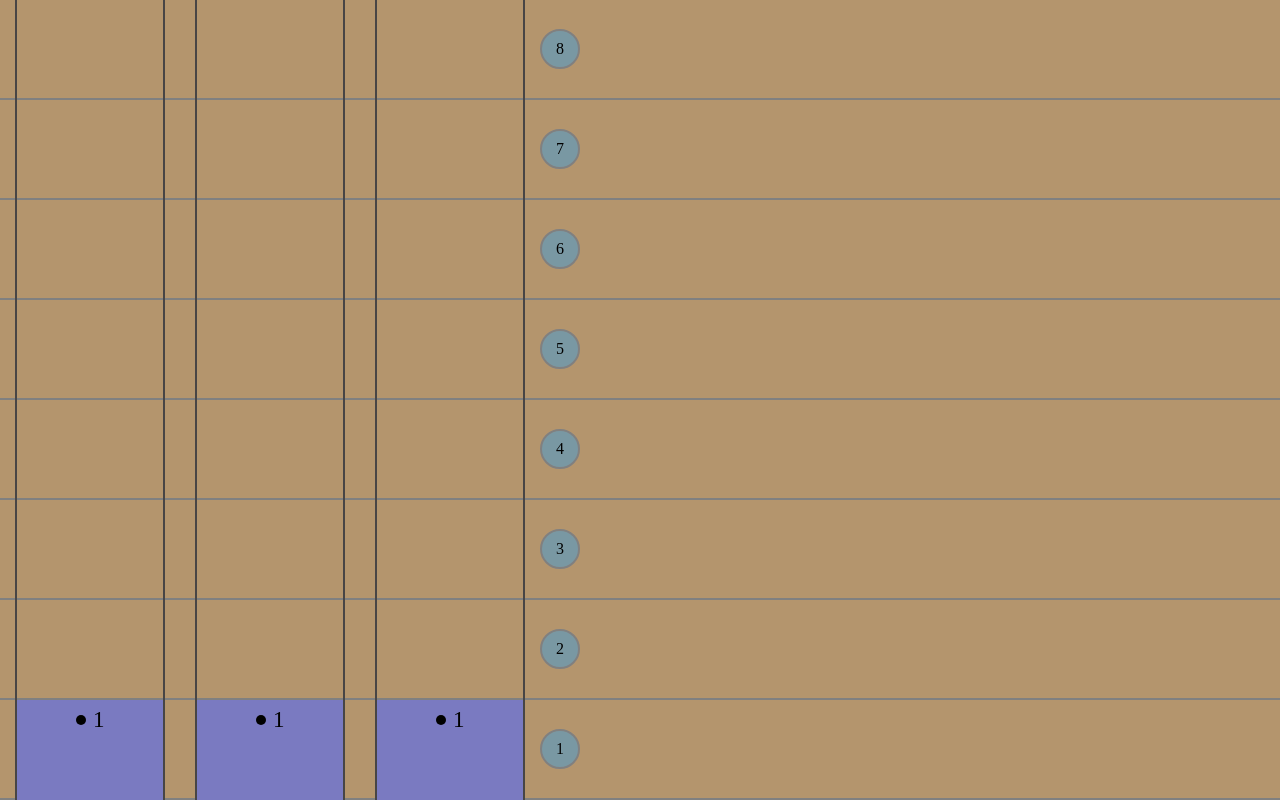
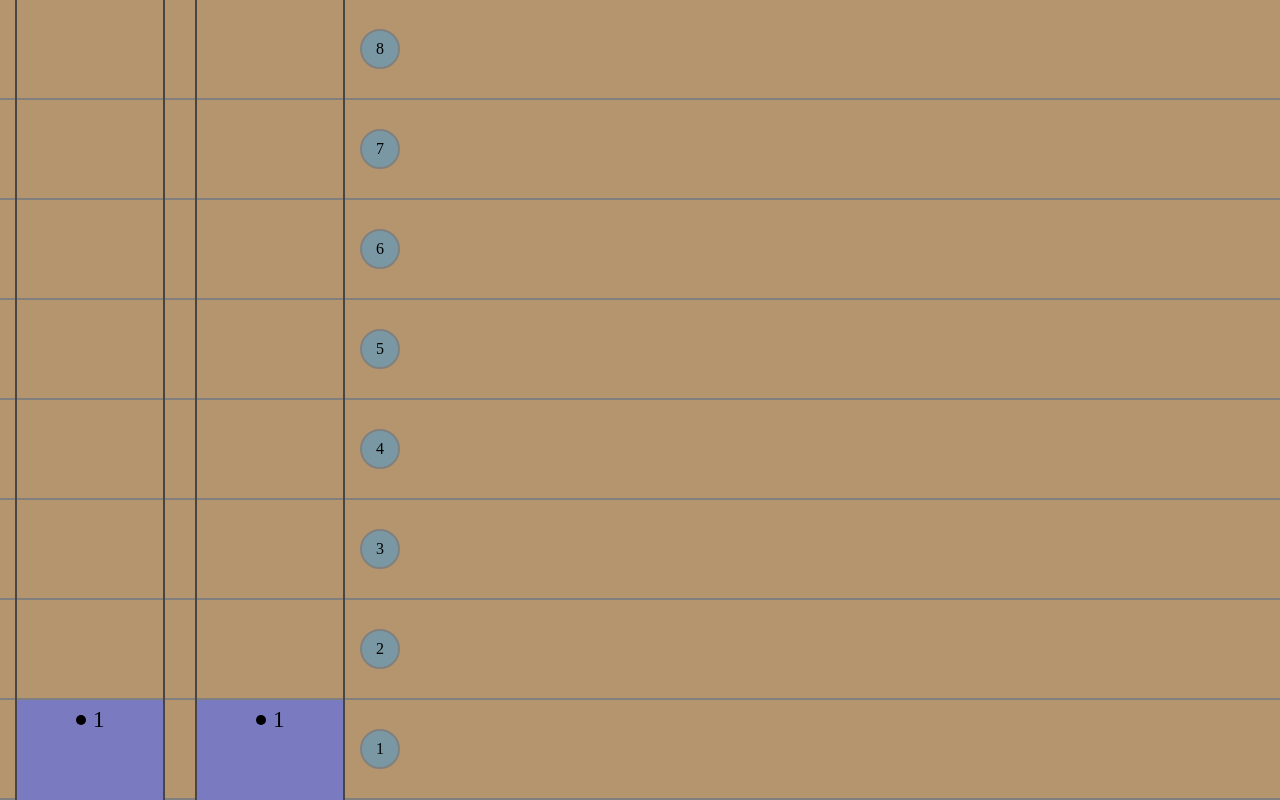
Before and after one commit to kimutir/TrueConf-Test, a Vue app: page / in a window 1280 px wide. Built offline with nearby package versions, Linux system fonts and the light colour scheme.

Commit message:
adding in queue bag fixed

```diff
--- a/src/App.vue
+++ b/src/App.vue
@@ -13,6 +13,7 @@
       @shaftsHtml="computeButtonsMargin"
       @finish-time="computedFinishTime"
       @elev-floors="elevFloors"
+      @cur-floor="changedCurFloor"
     />
   </div>
 </template>
@@ -38,6 +39,9 @@ export default {
     };
   },
   methods: {
+    changedCurFloor(number, value) {
+      this.queues[number].currentFloor = value;
+    },
     computedFinishTime(number, time) {
       // устанавливаем оставшееся время работы лифта
       this.queues[number].finishTime = time;
@@ -47,11 +51,8 @@ export default {
       // его текущий этаж, если лифт в покое
       this.queues[number].floor = inProgressFloor;
 
-      // console.log(this.totalQueue);
-
       // убираем из очереди этаж, на который пришел лифт
       this.totalQueue = this.totalQueue.filter((i) => {
-        // console.log("deleting", currentFloor);
         return i !== currentFloor;
       });
 
@@ -64,15 +65,16 @@ export default {
     },
     // добавляем этаж в очередь
     onAddFloor(nextFloor) {
-      const floors = this.queues.map((i) => i.floor);
+      const floorsInProgress = this.queues.map((i) => i.floor);
+      const floorsCurrent = this.queues.map((i) => i.currentFloor);
       // проверка на дублирование этажа в стеке
       if (
-        floors.includes(nextFloor) ||
-        this.totalQueue.includes(nextFloor)
+        this.totalQueue.includes(nextFloor) ||
+        floorsInProgress.includes(nextFloor) ||
+        floorsCurrent.includes(nextFloor)
       ) {
         return;
       } else {
-        // console.log("added", nextFloor);
         this.totalQueue.push(nextFloor);
         localStorage.totalQueue = JSON.stringify(this.totalQueue);
       }
@@ -107,7 +109,6 @@ export default {
           break;
         }
       }
-
       this.queues[closest.number].queue.push(nextFloor);
     },
     // создание стека
--- a/src/components/BuildingShafts.vue
+++ b/src/components/BuildingShafts.vue
@@ -9,6 +9,7 @@
         :elev-height="computedHeight"
         @elev-floors="elevFloors"
         @finish-time="computedFinishTime"
+        @cur-floor="currentFloor"
       />
     </div>
   </div>
@@ -35,6 +36,9 @@ export default {
     computedFinishTime(number, time) {
       this.$emit("finishTime", number, time);
     },
+    currentFloor(number, value) {
+      this.$emit("curFloor", number, value);
+    },
   },
   mounted() {
     // передаем элемент, чтобы узнать отспут для кнопок
--- a/src/components/elements/elevator/Elevator.vue
+++ b/src/components/elements/elevator/Elevator.vue
@@ -49,8 +49,7 @@ export default {
 
         // с какой позиции начинается анимация
         const storageQueues = fromLocalStorage("queues");
-        const lastPosition = storageQueues[this.number]
-          .currentPosition
+        const lastPosition = storageQueues
           ? storageQueues[this.number].currentPosition
           : (config.floors - startFloor) * this.elevHeight;
 
@@ -115,7 +114,6 @@ export default {
         // лифт на новом этаже, удаляем его из очереди
         this.currentFloor = queue[0];
         queue.shift();
-
         // запоминаем текущий этаж
         remember({
           key: "queues",
@@ -128,6 +126,7 @@ export default {
         this.waiting = true;
         setTimeout(() => {
           this.waiting = false;
+
           // вызываем рекурсивно, пока в стеке есть этажи
           return this.move(queue);
         }, 3000);
@@ -166,7 +165,7 @@ export default {
   },
   watch: {
     queue: {
-      handler(value) {
+      handler(value, old) {
         this.computeFinishTime();
         remember({
           key: "queues",
@@ -199,6 +198,9 @@ export default {
     initialFloor(value) {
       this.currentFloor = value;
     },
+    currentFloor(value) {
+      this.$emit("curFloor", this.number, value);
+    },
   },
   mounted() {},
 };
--- a/src/config.js
+++ b/src/config.js
@@ -1,6 +1,6 @@
 export default {
   // количество лифтов
-  elevators: 3,
+  elevators: 2,
 
   // количество этажей
   floors: 8,
```
